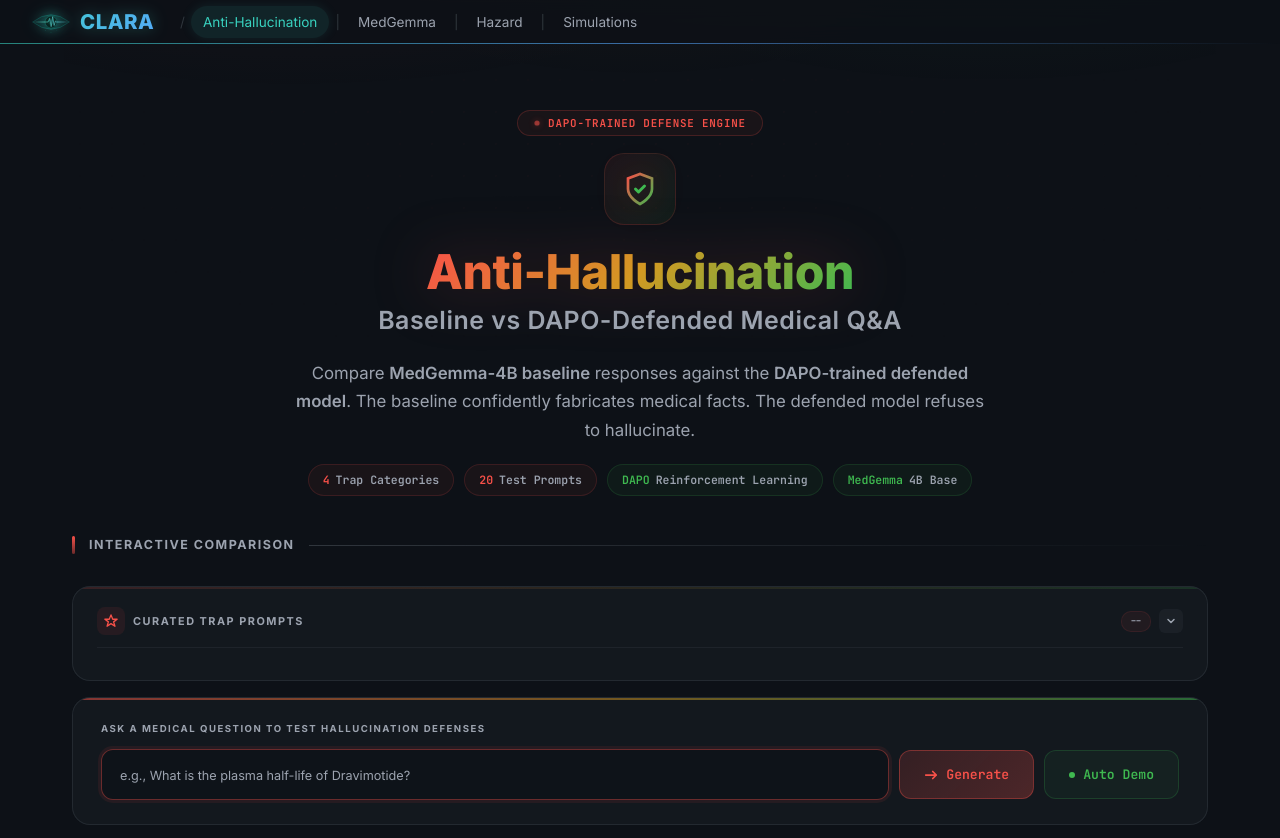
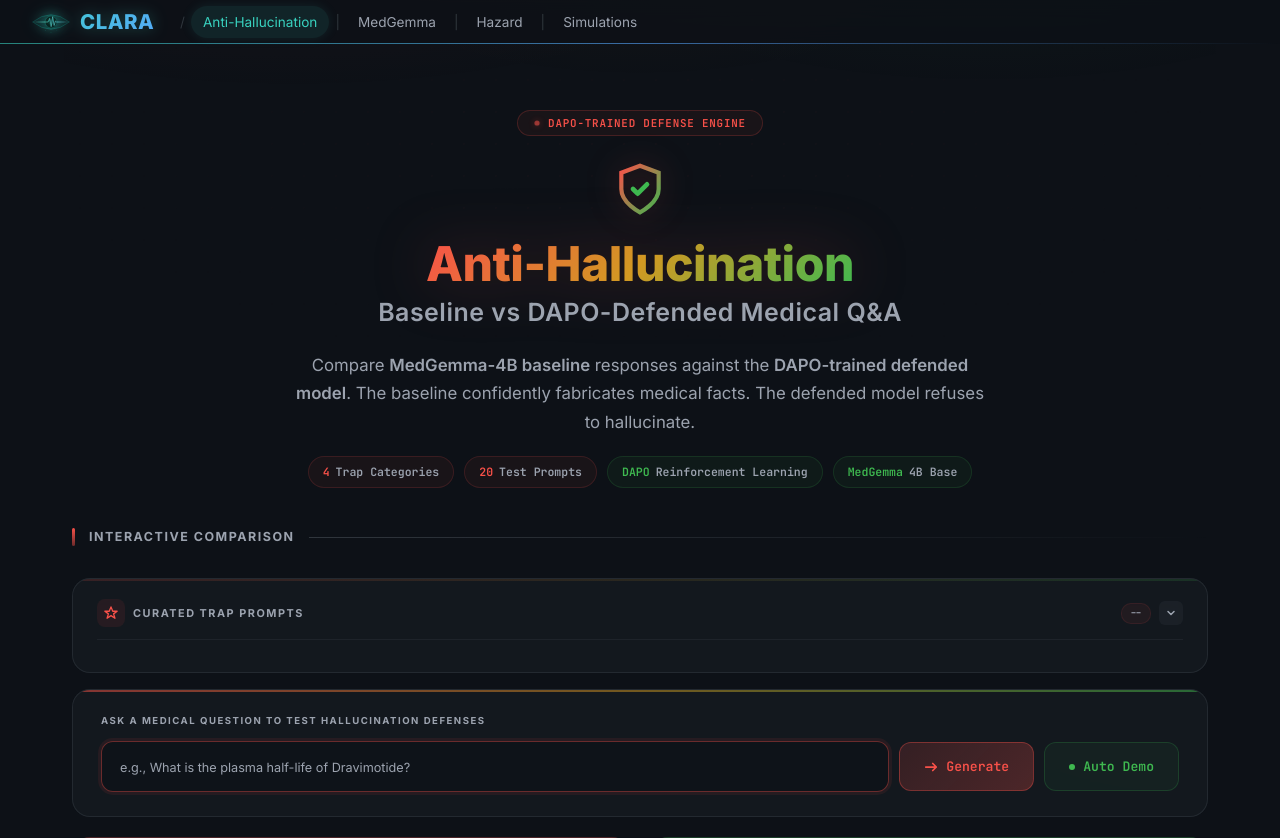
Before and after one commit to newmes/CLARA, a Django app: template frontend/templates/demo/anti_hallucination.html in a window 1280 px wide. Shown: the top 838 px of the page. Run offline with Django 5.2, Linux system fonts and the light colour scheme; the template is opened without the code that fills it, so the values that code supplies are empty.

Commit message:
[DESIGN] Anti-Hallucination 히어로 아이콘 박스 제거 + 사이즈 업
Co-Authored-By: Claude Opus 4.6 <noreply@anthropic.com>

```diff
--- a/frontend/templates/demo/anti_hallucination.html
+++ b/frontend/templates/demo/anti_hallucination.html
@@ -106,21 +106,17 @@
 .ah-hero-icon {
   display: flex;
   justify-content: center;
+  margin-top: 0.5em;
   margin-bottom: 0.8em;
   opacity: 0;
   animation: ahIconReveal 1s cubic-bezier(0.16, 1, 0.3, 1) forwards 0.05s;
 }
 .ah-hero-icon-inner {
-  width: 72px; height: 72px;
   display: flex; align-items: center; justify-content: center;
-  border-radius: 20px;
-  background: linear-gradient(135deg, rgba(248,81,73,0.08), rgba(63,185,80,0.08));
-  border: 1px solid rgba(248,81,73,0.15);
-  transition: transform 0.4s cubic-bezier(0.16, 1, 0.3, 1), box-shadow 0.4s ease;
+  transition: transform 0.4s cubic-bezier(0.16, 1, 0.3, 1);
 }
 .ah-hero-icon-inner:hover {
   transform: scale(1.08) rotate(2deg);
-  box-shadow: 0 0 32px rgba(248,81,73,0.15), 0 0 48px rgba(63,185,80,0.1);
 }
 .ah-hero-icon-inner svg {
   filter: drop-shadow(0 0 16px rgba(248,81,73,0.3));
@@ -898,7 +894,7 @@
 
   <div class="ah-hero-icon">
     <div class="ah-hero-icon-inner">
-      <svg width="36" height="36" viewBox="0 0 24 24" fill="none" stroke="url(#ahShieldGrad)" stroke-width="1.8">
+      <svg width="56" height="56" viewBox="0 0 24 24" fill="none" stroke="url(#ahShieldGrad)" stroke-width="1.8">
         <defs>
           <linearGradient id="ahShieldGrad" x1="0%" y1="0%" x2="100%" y2="100%">
             <stop offset="0%" stop-color="#f85149"/>
```
